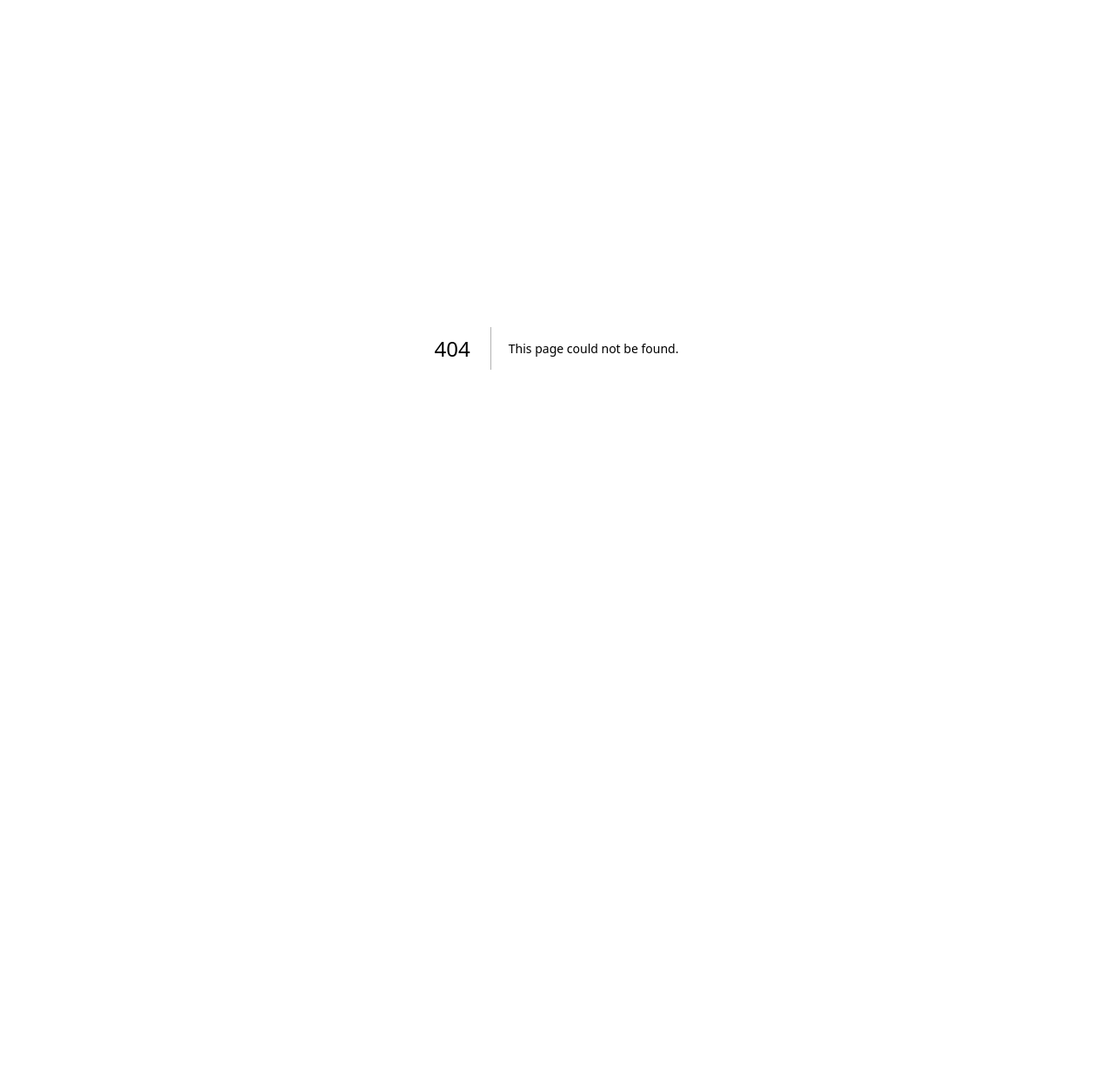
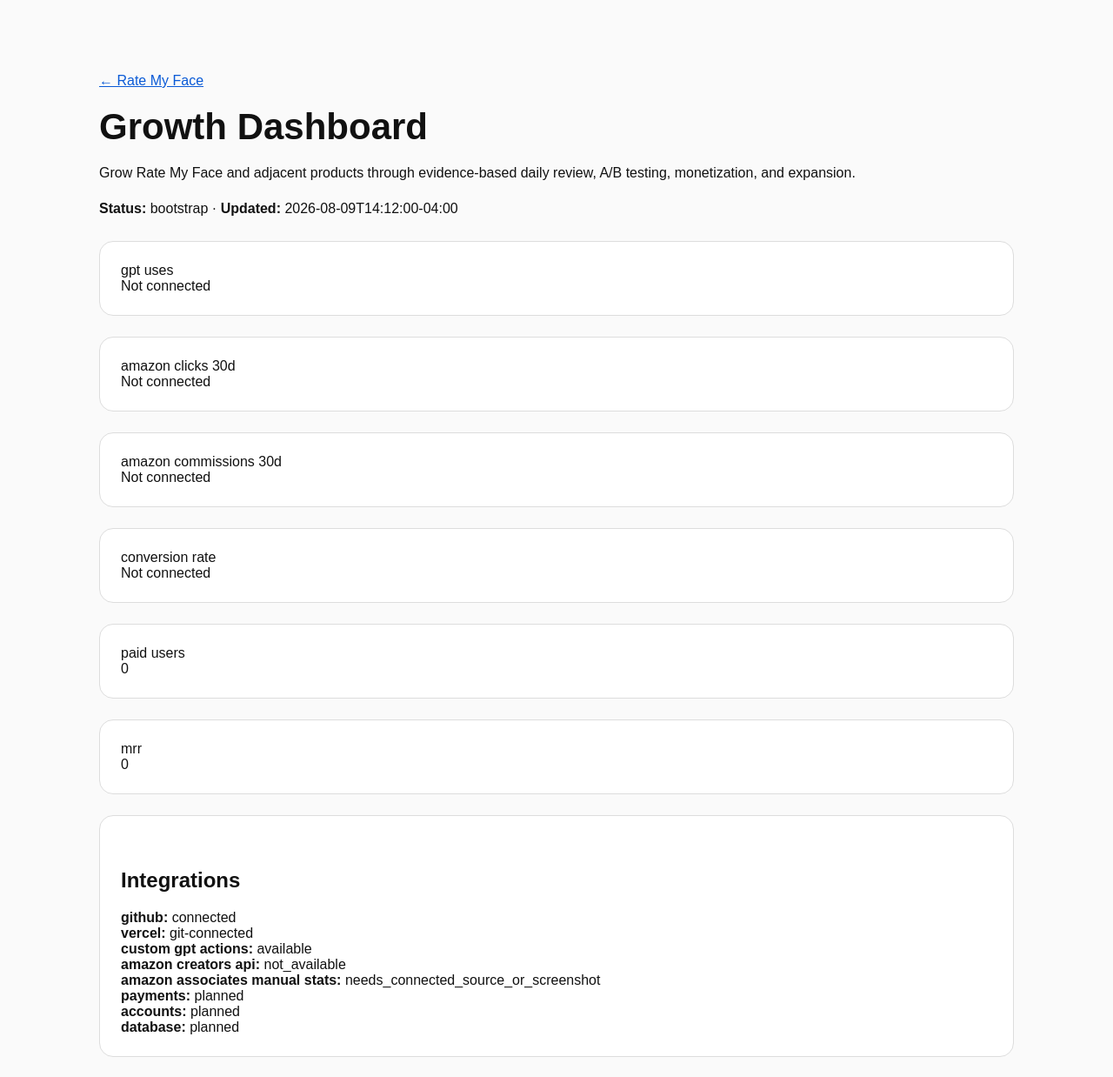
Before and after one commit to scarryhott/ratemyface, a Next.js app: page /dashboard in a window 1280 px wide. Before the commit this address had no page. Shown: the top 1238 px of the page at 87% size. Before the commit the page ends 800 px from the top, so only its background shows below. Built offline with nearby package versions, Linux system fonts and the light colour scheme.

Commit message:
Add growth dashboard page

```diff
--- /dev/null
+++ b/app/dashboard/page.tsx
@@ -0,0 +1,62 @@
+import dashboard from "../../data/dashboard.json";
+
+function value(v: unknown) {
+  if (v === null || v === undefined) return "Not connected";
+  if (typeof v === "number") return v.toLocaleString();
+  return String(v);
+}
+
+export default function DashboardPage() {
+  const metrics = dashboard.metrics as Record<string, unknown>;
+  const integrations = dashboard.integrations as Record<string, unknown>;
+
+  return (
+    <main style={{ maxWidth: 1100 }}>
+      <p><a href="/">← Rate My Face</a></p>
+      <h1>Growth Dashboard</h1>
+      <p>{dashboard.summary.goal}</p>
+      <p><strong>Status:</strong> {dashboard.summary.status} · <strong>Updated:</strong> {dashboard.updated_at}</p>
+
+      <section className="dashboardGrid">
+        {Object.entries(metrics).map(([key, v]) => (
+          <div className="card metricCard" key={key}>
+            <div className="metricLabel">{key.replaceAll("_", " ")}</div>
+            <div className="metricValue">{value(v)}</div>
+          </div>
+        ))}
+      </section>
+
+      <section className="card">
+        <h2>Integrations</h2>
+        <div className="statusList">
+          {Object.entries(integrations).map(([key, v]) => (
+            <div key={key}><strong>{key.replaceAll("_", " ")}:</strong> {value(v)}</div>
+          ))}
+        </div>
+      </section>
+
+      <section className="card">
+        <h2>Current A/B experiment</h2>
+        <p><strong>{dashboard.current_experiment.name}</strong></p>
+        <p>A: {dashboard.current_experiment.variant_a}</p>
+        <p>B: {dashboard.current_experiment.variant_b}</p>
+        <p><strong>Success:</strong> {dashboard.current_experiment.success_metric}</p>
+        <p><strong>Status:</strong> {dashboard.current_experiment.status}</p>
+      </section>
+
+      <section className="card">
+        <h2>Next actions</h2>
+        <ul>{dashboard.next_actions.map((item) => <li key={item}>{item}</li>)}</ul>
+      </section>
+
+      <section className="card">
+        <h2>Daily reports</h2>
+        {dashboard.daily_reports.length === 0 ? (
+          <p>No daily reports recorded yet.</p>
+        ) : (
+          <pre>{JSON.stringify(dashboard.daily_reports, null, 2)}</pre>
+        )}
+      </section>
+    </main>
+  );
+}
```
